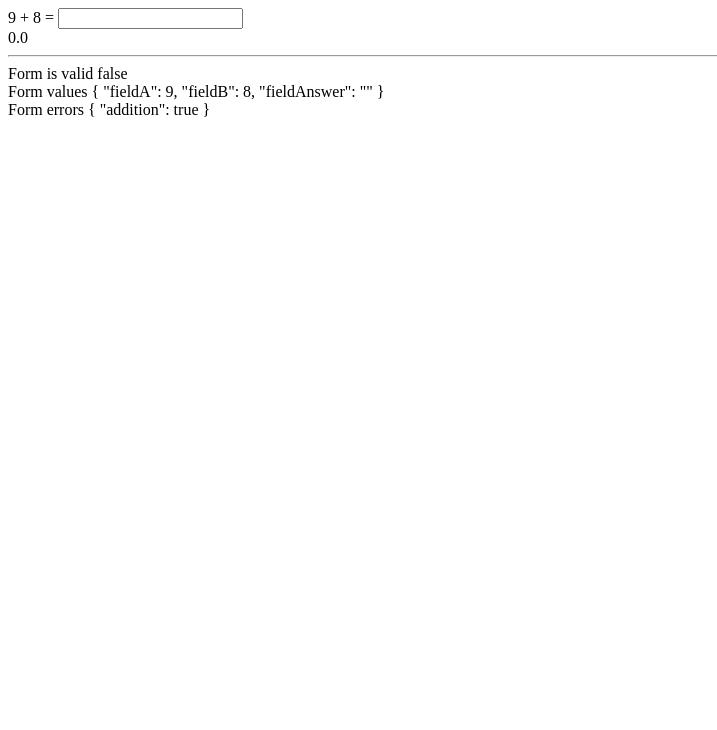
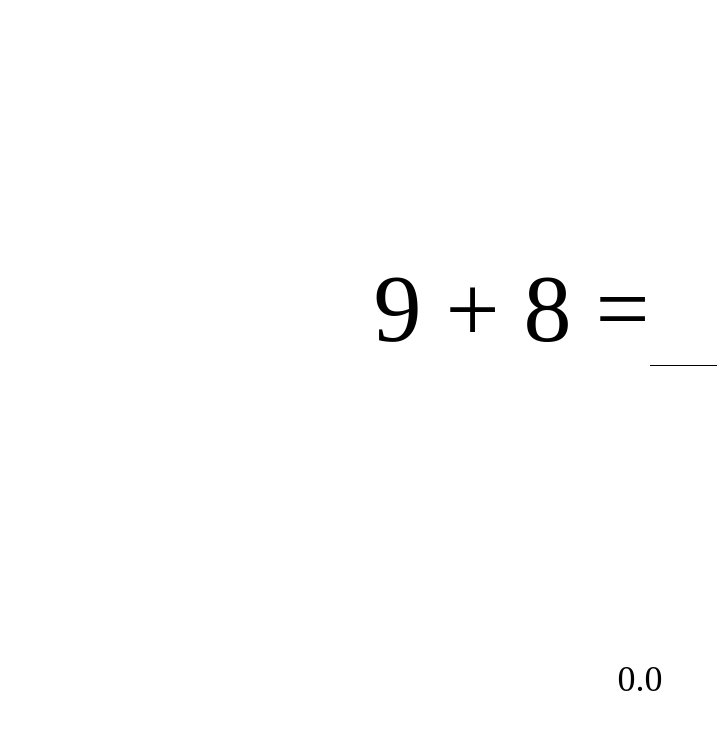
Before and after one commit to NestjsSandbox/2022-11-06-Grider-math-speed-game, an Angular app: page / in a window 1280 px wide. Shown: the top 730 px of the page, without its empty margins (0-717 px from the left). Built offline with nearby package versions, Linux system fonts and the light colour scheme.

Commit message:
Added styling

```diff
--- a/src/app/equation/equation.component.css
+++ b/src/app/equation/equation.component.css
@@ -0,0 +1,27 @@
+form {
+    margin-top: 20%;
+    display: flex;
+    justify-content: center ;
+    font-size: 96px;
+}
+
+input {
+    font-size: 96px;
+    border: none;
+    border-bottom: 1px solid black;
+    width: 20%;
+    text-align: center;
+}
+
+input:focus {
+    outline: none;
+}
+
+.status {
+    position: absolute;
+    bottom: 100px;
+    left: 0;
+    right: 0;
+    text-align: center;
+    font-size: 36px;
+}
--- a/src/app/equation/equation.component.html
+++ b/src/app/equation/equation.component.html
@@ -1,13 +1,8 @@
-<form [formGroup]="mathForm" >
-    {{ fieldA }} +
-    {{ fieldB }} =
-    <input formControlName="fieldAnswer">
+<form [formGroup]="mathForm">
+  <div class="equation">{{ fieldA }} + {{ fieldB }} =</div>
+  <input formControlName="fieldAnswer" />
 </form>
 
-{{ secondsPerAnswer | number: '1.1-3' }}
-
-<hr>
-
-<div>Form is valid {{ mathForm.valid }}</div>
-<div>Form values {{ mathForm.value | json }}</div>
-<div>Form errors {{ mathForm.errors | json }}</div>
+<div class="status">
+  {{ secondsPerAnswer | number: "1.1-3" }}
+</div>
```
